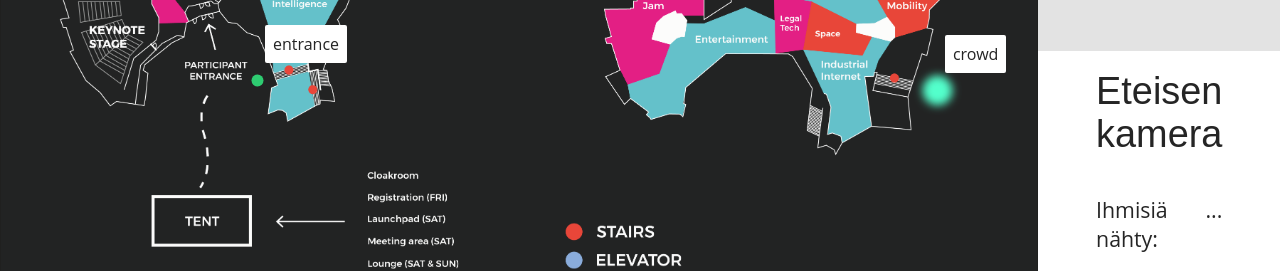
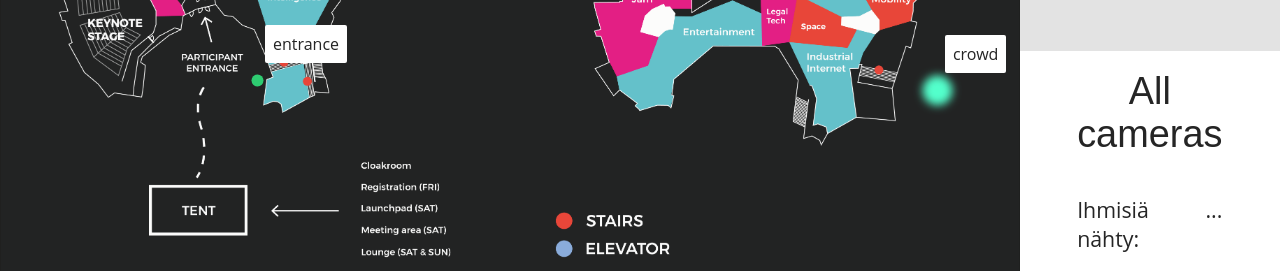
Before and after one commit to jormeli/junction17, a React app in the folder frontend/: page / in a window 1280 px wide. Shown: the part 349-620 px from the top of the page. Built offline with nearby package versions, Linux system fonts and the light colour scheme; no server answers.

Commit message:
selecting active camera

```diff
--- a/frontend/src/ui/mapView/MapView.js
+++ b/frontend/src/ui/mapView/MapView.js
@@ -78,7 +78,7 @@ class MapView extends Component {
                                                 filter: `blur(${sightingsToBlur(camera.sightings, minSightings, maxSightings)}) brightness(${sightingsToBrightness(camera.sightings, minSightings, maxSightings)})`,
                                                 transform: `scale(${sightingsToScale(camera.sightings, minSightings, maxSightings)})`,
                                             }}
-                                            onClick={() => console.log(camera.name)}
+                                            onClick={() => this.props.setVisibilityFilter(camera.name)}
                                         ></button>
                                         <div className="map-camera-point-label">{camera.name}</div>
                                     </div>
@@ -92,7 +92,7 @@ class MapView extends Component {
                     <div className="map-camera-video"></div>
 
                     <div className="map-camera-stats">
-                        <h2>Eteisen kamera</h2>
+                        <h2>{this.props.visibilityFilter ? this.props.visibilityFilter : 'All cameras'}</h2>
                         <ul className="map-camera-stats-list">
                             <li className="map-camera-stat">
                                 <span className="map-camera-stat-label">Ihmisiä nähty:</span>
```
